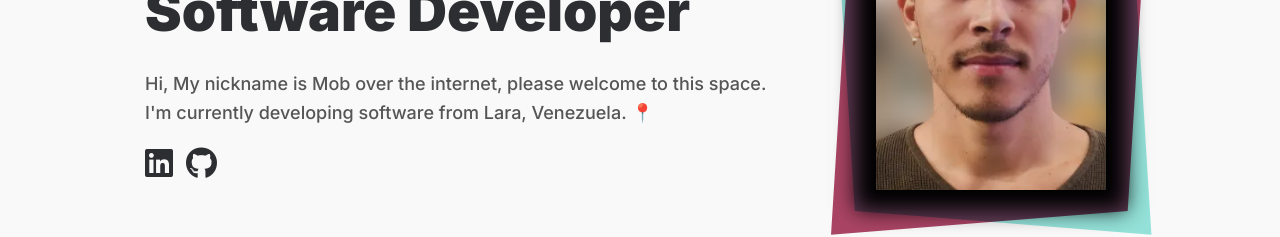
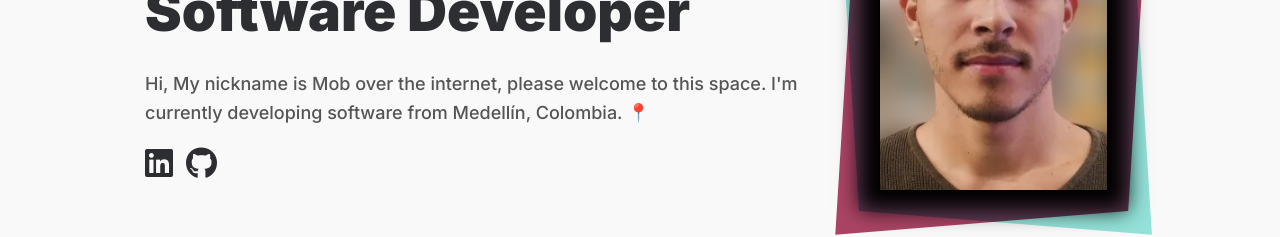
Before and after one commit to itsmob/portfolio, a React (Vite) app: page / in a window 1280 px wide. Shown: the part 293-530 px from the top of the page. Built offline with nearby package versions, Linux system fonts and the light colour scheme.

Commit message:
Update Location to Medellín Colombia

```diff
--- a/src/components/Hero.jsx
+++ b/src/components/Hero.jsx
@@ -16,7 +16,7 @@ export default function Hero() {
                 </h1>
                 <p>
                   Hi, My nickname is Mob over the internet, please welcome to this space. I'm currently developing
-                  software from Lara, Venezuela. 📍
+                  software from Medellín, Colombia. 📍
                 </p>
                 <div className='links'>
                   <a href='http://www.linkedin.com/in/gilberto-galindez-mobdev' target='_blank'>
```
